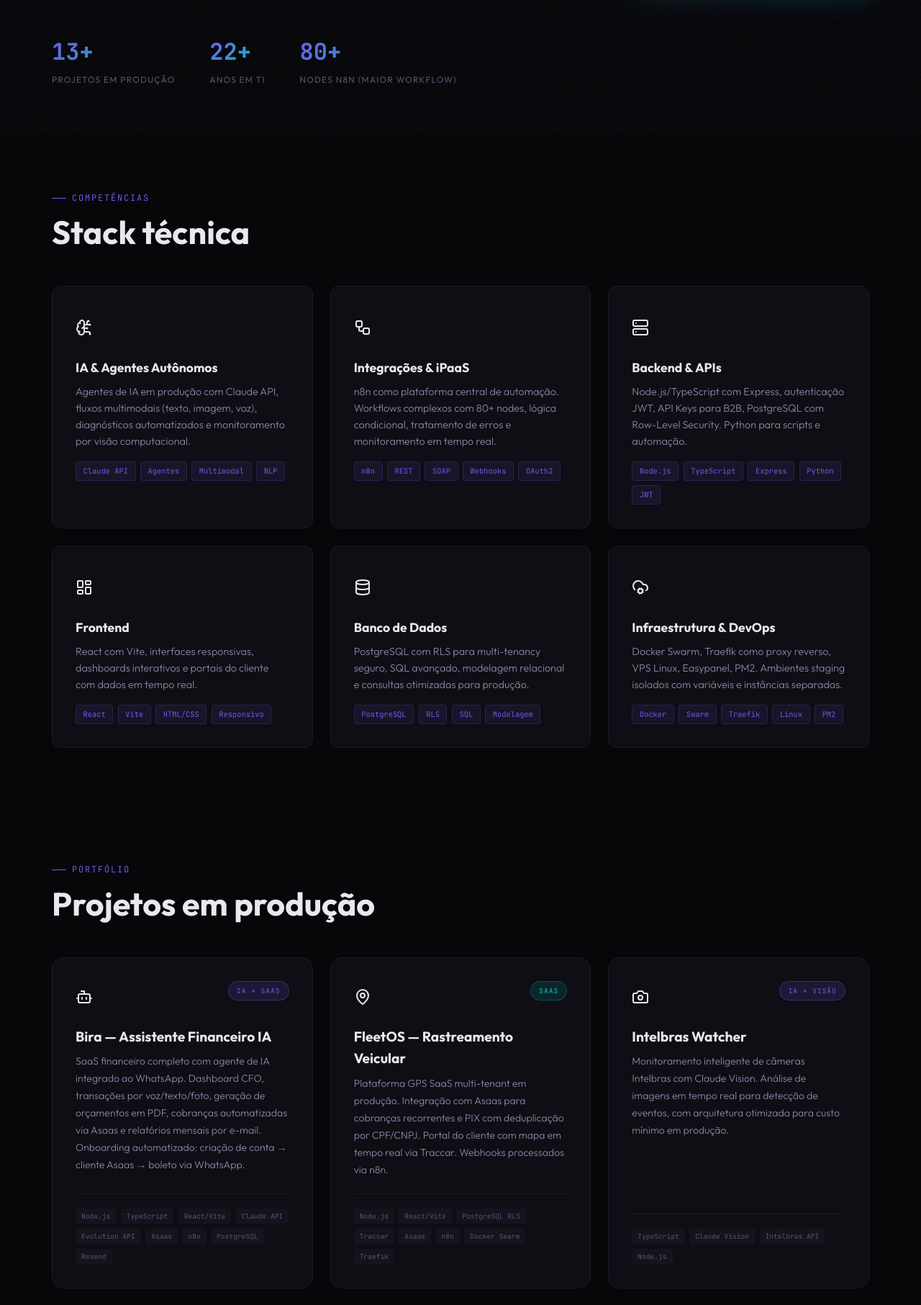
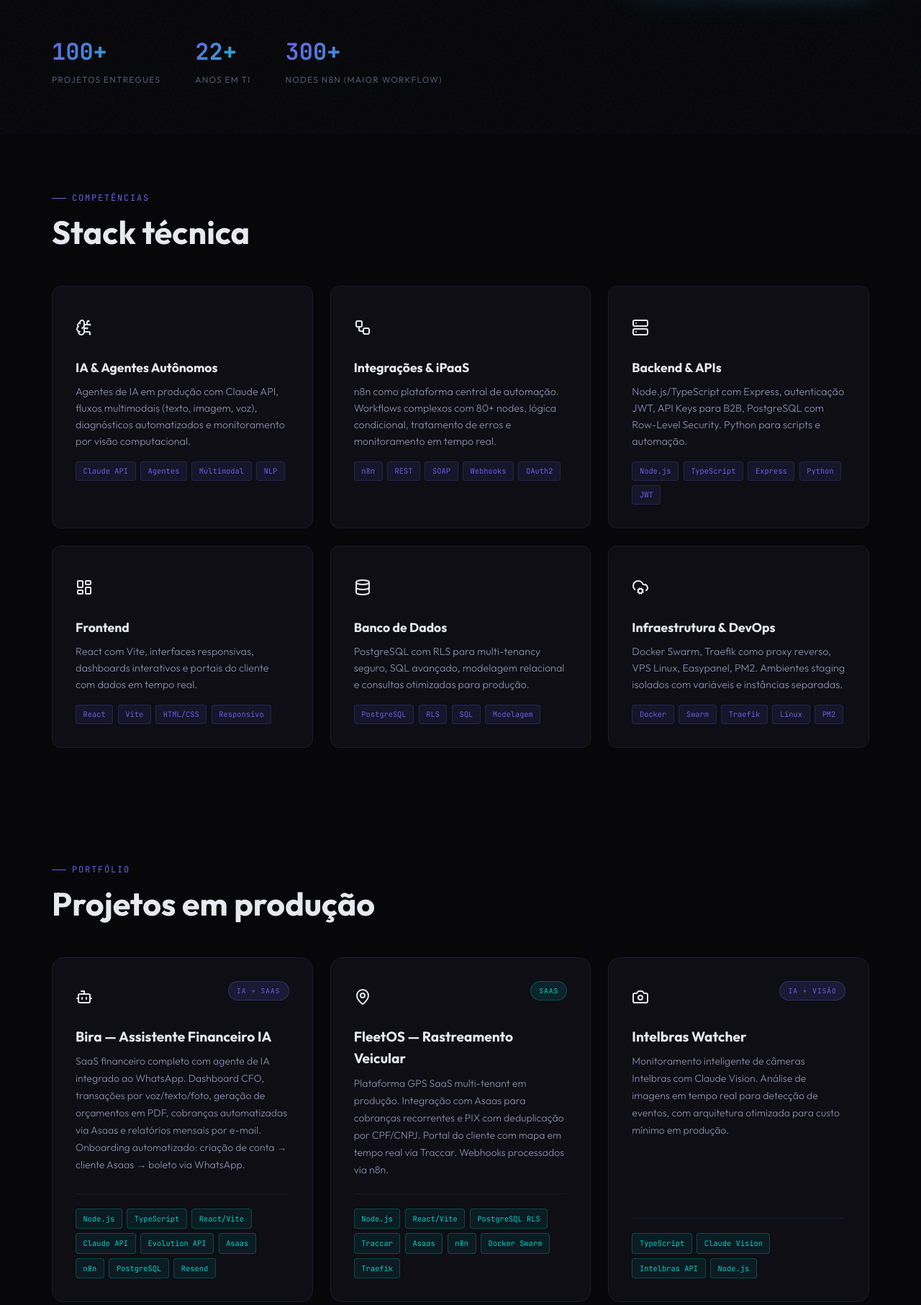
Before and after one commit to Thingridy/portfolio, a plain HTML site: page index.html in a window 1280 px wide. Shown: the part 614-2427 px from the top of the page at 72% size. Drawn offline with nearby package versions, Linux system fonts and the light colour scheme.

Commit message:
Stats update + brighter stack tags

```diff
--- a/index.html
+++ b/index.html
@@ -200,9 +200,9 @@
   border-top:1px solid var(--border);
 }
 .project-stack span{
-  font-family:'JetBrains Mono',monospace;font-size:.6rem;
-  padding:.2rem .5rem;border-radius:3px;
-  background:var(--surface2);color:var(--text-muted);
+  font-family:'JetBrains Mono',monospace;font-size:.65rem;
+  padding:.3rem .6rem;border-radius:4px;
+  background:rgba(0,206,201,.08);color:var(--accent2);border:1px solid rgba(0,206,201,.25);
 }
 
 /* EXPERIENCE TIMELINE */
@@ -319,15 +319,15 @@
     </p>
     <div class="hero-stats animate delay-3">
       <div class="stat">
-        <span class="stat-num">13+</span>
-        <span class="stat-label">Projetos em produção</span>
+        <span class="stat-num">100+</span>
+        <span class="stat-label">Projetos entregues</span>
       </div>
       <div class="stat">
         <span class="stat-num">22+</span>
         <span class="stat-label">Anos em TI</span>
       </div>
       <div class="stat">
-        <span class="stat-num">80+</span>
+        <span class="stat-num">300+</span>
         <span class="stat-label">Nodes n8n (maior workflow)</span>
       </div>
     </div>
```
